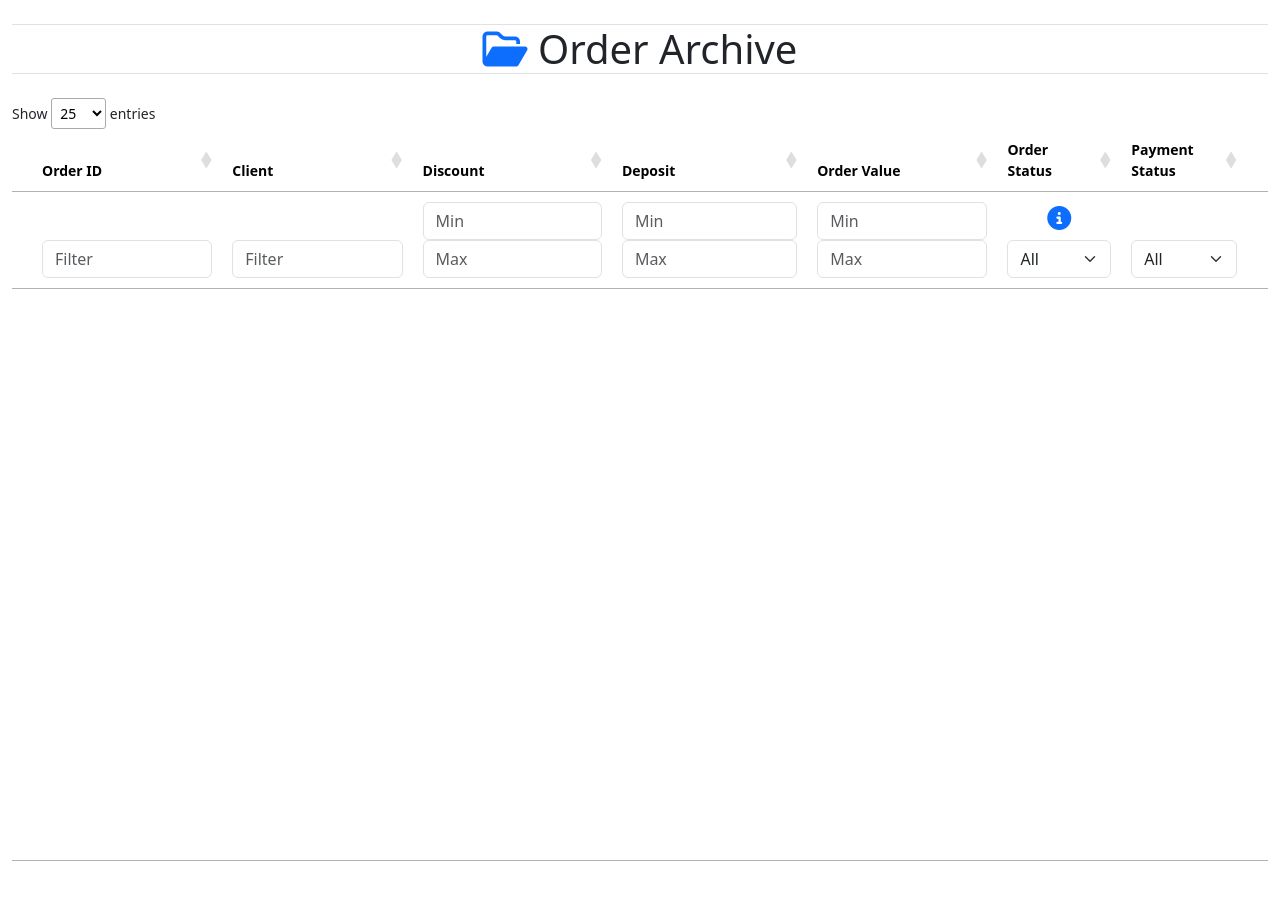
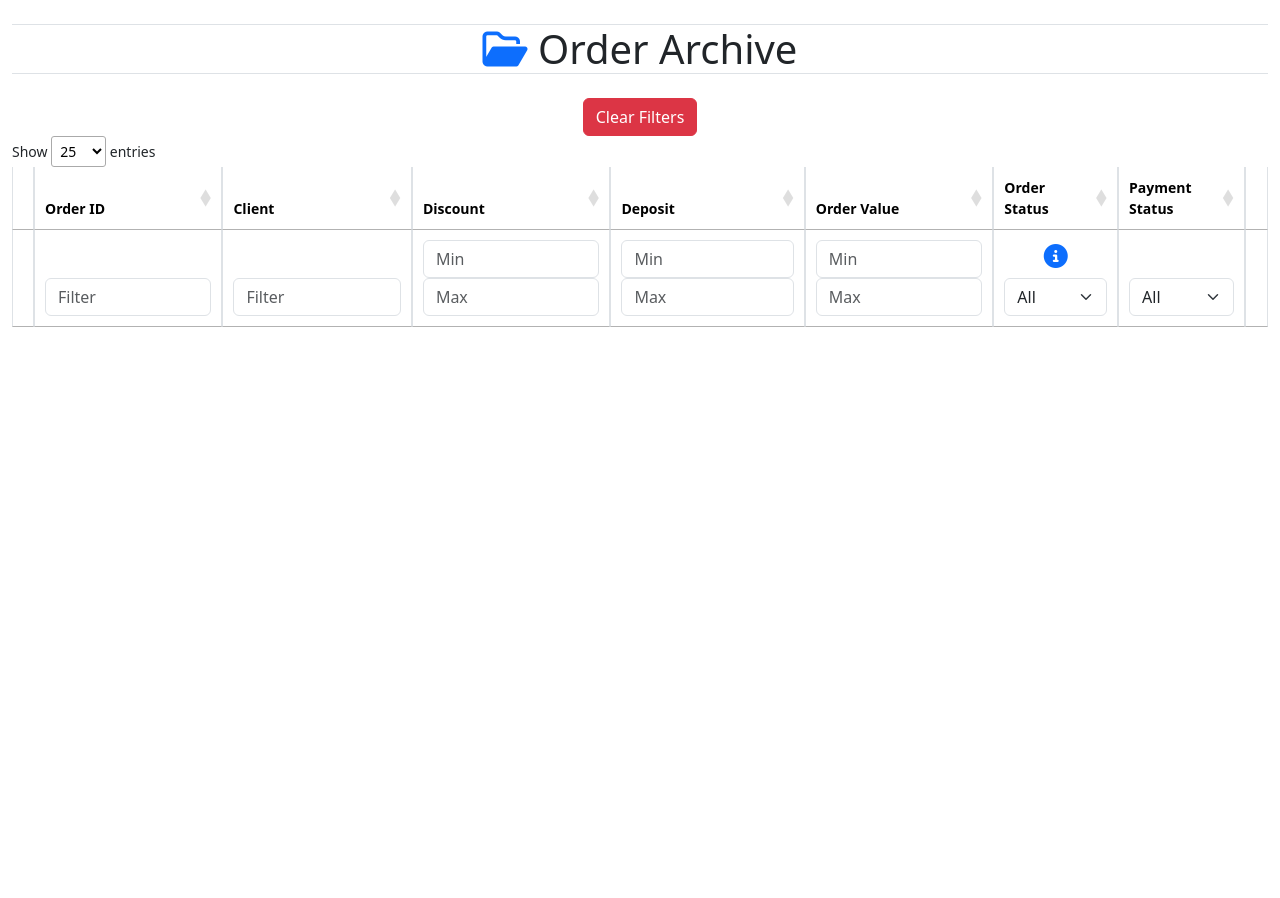
Before and after one commit to dimispapa/slotted-need, a Django app: page /orders/order-archive/ in a window 1280 px wide. Shown: the part 56-954 px from the top of the page. Run offline with Django 5.2, Linux system fonts and the light colour scheme; the visitor is signed in with stand-in values (Sample User, id 1); data that the repository does not hold is empty; parts of the project's set-up code (start-up, migrations or seed data) failed here and were passed over; some libraries are stand-ins or nearby versions.

Commit message:
feat: add clear filter to order archive view

```diff
--- a/orders/templates/orders/archive.html
+++ b/orders/templates/orders/archive.html
@@ -12,11 +12,16 @@
 {% endblock %}
 
 {% block content %}
-<div id="order-tracker-container" class="container-fluid mt-2 mt-md-4">
-  <h1 class="display-6 mb-2 mb-md-4 text-center border-top border-bottom"><i class="fa-regular fa-folder-open text-primary"></i> Order Archive</h1>
-  <div class="table-responsive order mb-3 table-container">
-    <!-- Orders table -->
-    <table id="orders-table" class="table shadow table-hover">
+<div id="order-tracker-container" class="container-fluid mt-2 mt-md-4 table-container">
+  <!-- Heading -->
+  <h1 class="display-6 mb-2 mb-md-4 text-center border-top border-bottom"><i
+      class="fa-regular fa-folder-open text-primary"></i> Order Archive</h1>
+  <!-- Clear filters button -->
+  <div class="text-center">
+    <button id="clear-filters-btn" class="btn btn-danger">Clear Filters</button>
+  </div>
+  <!-- Order archive table -->
+  <table id="order-archive-table" class="display table table-bordered table-responsive table-striped">
     <!-- table headers -->
     <thead>
       <tr>
@@ -30,7 +35,7 @@
         <th>Payment Status</th>
         <th></th>
       </tr>
-        <tr class="filter-row">
+      <tr id="filter-row">
         <th>
           <!-- Empty header for dropdown toggle column -->
         </th>
@@ -81,7 +86,6 @@
       <!-- DataTables will populate the body -->
     </tbody>
   </table>
-  </div>
 </div>
 
 <!-- Delete confirmation modal -->
--- a/static/js/order_archive.js
+++ b/static/js/order_archive.js
@@ -6,6 +6,7 @@
     initTooltips,
     toggleChildRow,
     toggleSpinner,
+    clearDataTableFilters
 
 } from './utils.js'
 
@@ -27,7 +28,7 @@
     // ************** SECTION A: FUNCTION DEFINITIONS ********************************************************************
 
     // Initialize DataTable with AJAX source and server-side processing
-    let table = $('#orders-table').DataTable({
+    let table = $('#order-archive-table').DataTable({
         serverSide: true, // Enable server-side processing
         processing: true, // Enables processing animation
         orderCellsTop: true, // Place sorting icons to top row
@@ -191,7 +192,7 @@
 
     // Prevent triggering sorting when a user clicks in any of the inputs.
     // Sorting should apply when the user clicks any of the column headers
-    $('#orderitem-table').on('click mousedown touchstart', 'input, select, button', function (e) {
+    $('#order-archive-table').on('click mousedown touchstart', 'input, select, button', function (e) {
         e.stopPropagation();
     });
 
@@ -325,11 +326,17 @@
     });
 
     // add event listener to show/hide the row child with item details
-    $('#orders-table tbody').on('click', 'td.details-control', function () {
+    $('#order-archive-table tbody').on('click', 'td.details-control', function () {
         let tr = $(this).closest('tr');
         let row = table.row(tr);
 
         toggleChildRow(tr, row, true);
     });
 
+    // Add event listener for clicks on clear filter btn
+    $('#clear-filters-btn').on('click', function () {
+        // clear filters on front-end and reload table
+        clearDataTableFilters(table);
+    });
+
 });
--- a/static/js/utils.js
+++ b/static/js/utils.js
@@ -393,7 +393,6 @@
 
 // Function that clear filters on the DataTable
 function clearDataTableFilters(table) {
-    debugger;
     // get input elements and clear the values
     let inputs = $('#filter-row th input.form-control');
     for (let input of inputs) {
@@ -404,7 +403,6 @@
     for (let select of selects) {
         select.value = 'All';
     };
-    debugger;
     // Reload the table
     table.ajax.reload();
 };
```
Lines whose indentation alone changed are shown as unchanged.
